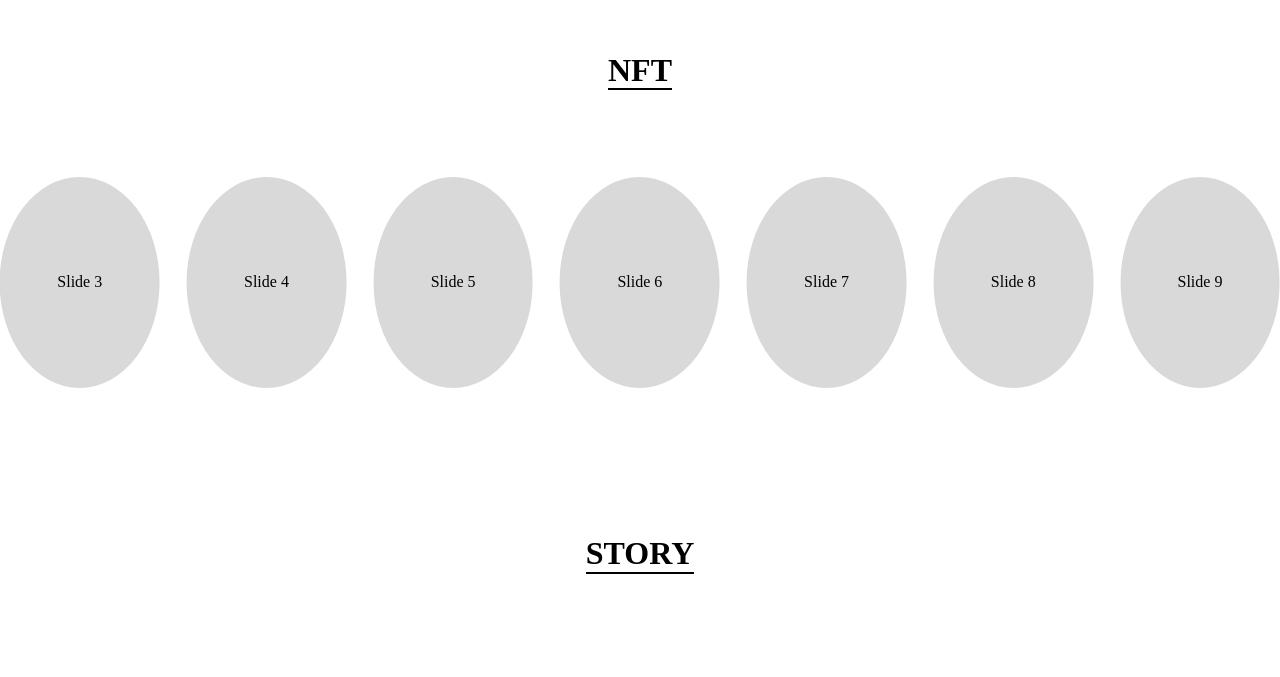
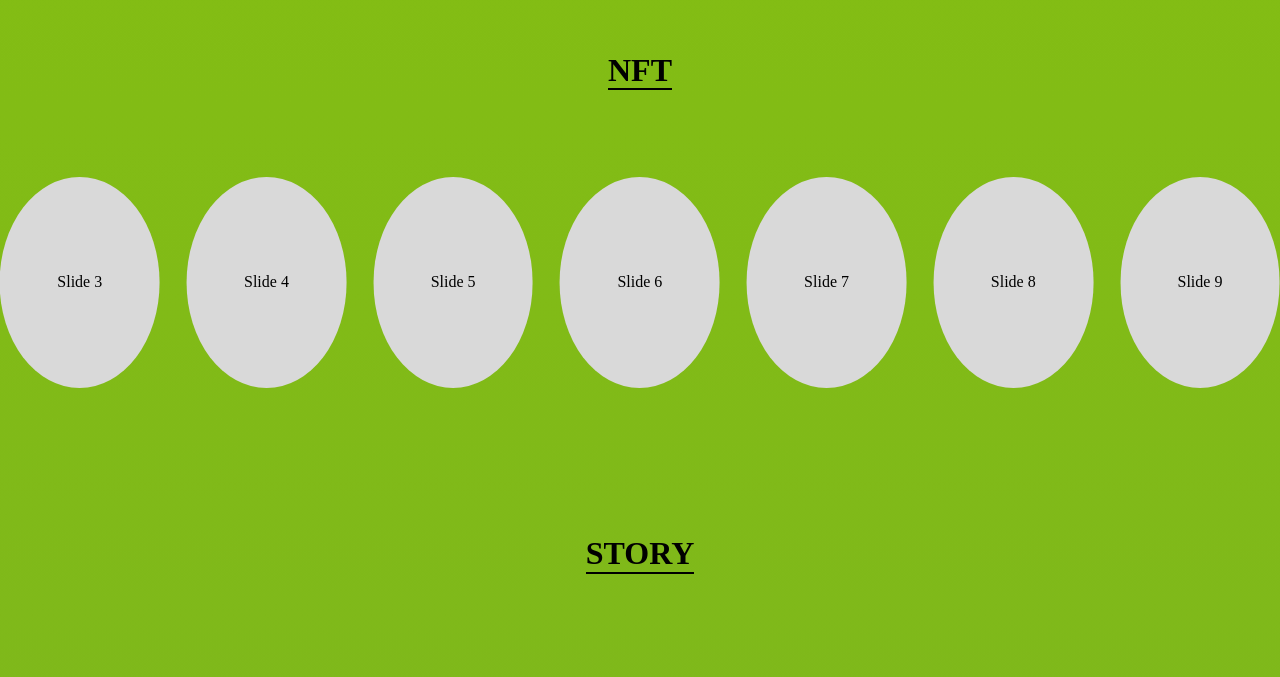
Before and after one commit to kw22228/NFT-FrontEnd, a React (Create React App) app in the folder frontend/: page / in a window 1280 px wide. Shown: the part 1537-2214 px from the top of the page. Built offline with nearby package versions, Linux system fonts and the light colour scheme.

Commit message:
update: style types

```diff
--- a/frontend/src/@types/styled.d.ts
+++ b/frontend/src/@types/styled.d.ts
@@ -4,6 +4,7 @@ declare module 'styled-components' {
     export interface DefaultTheme {
         body: string;
         text: string;
+        accentColor: string;
         bodyRgba: string;
         textRgba: string;
     }
--- a/frontend/src/styles/global.ts
+++ b/frontend/src/styles/global.ts
@@ -10,6 +10,7 @@ const GlobalStyle = createGlobalStyle`
     }
     body{
         overflow-x: hidden;
+        background: linear-gradient(#8bc605, #6CA33D);
     }
     h1, h2, h3, h4, h5, h6{
         margin: 0;
--- a/frontend/src/styles/theme.ts
+++ b/frontend/src/styles/theme.ts
@@ -1,15 +1,17 @@
 import { DefaultTheme } from 'styled-components';
 
 export const lightTheme: DefaultTheme = {
-    body: '#202020',
-    text: '#fff',
+    body: '#fff',
+    text: '#202020',
+    accentColor: '#218D65',
     bodyRgba: '32,32,32',
     textRgba: '255,255,255',
 };
 
 export const darkTheme: DefaultTheme = {
-    body: '#fff',
-    text: '#202020',
+    body: '#202020',
+    text: '#fff',
+    accentColor: '#218D65',
     bodyRgba: '32,32,32',
     textRgba: '255,255,255',
 };
```
